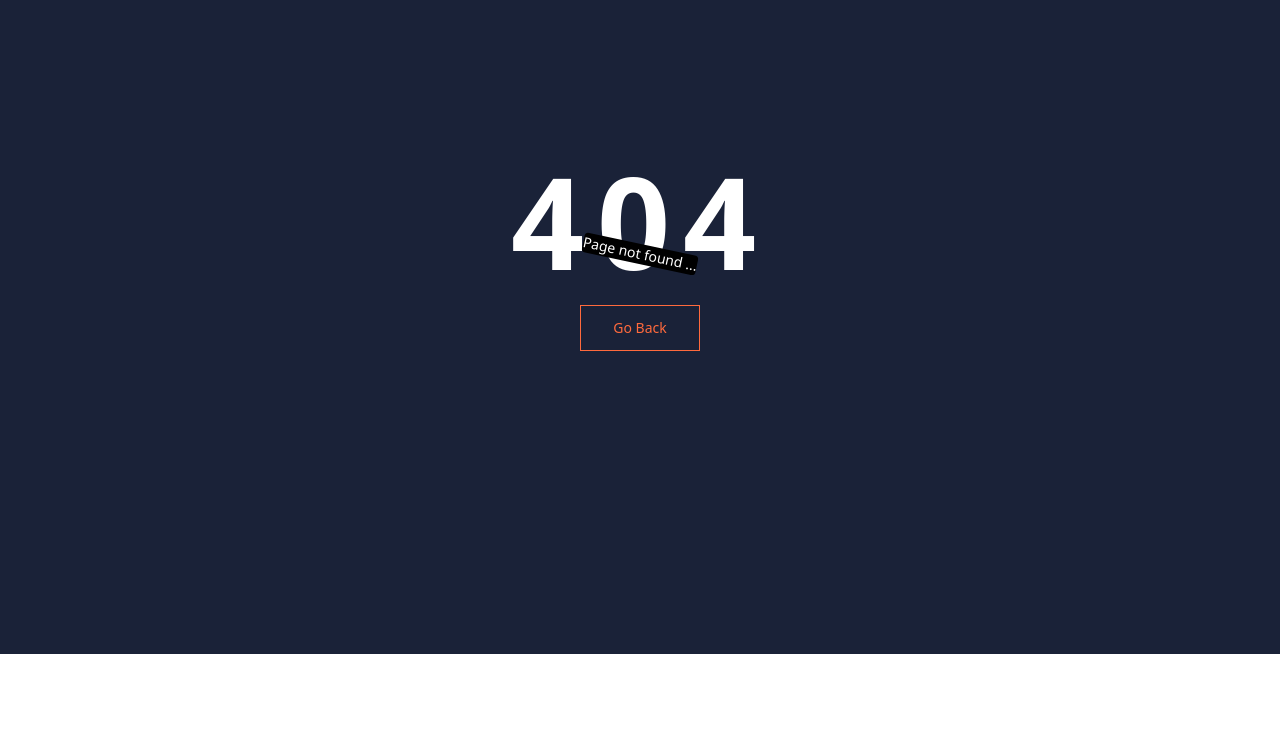
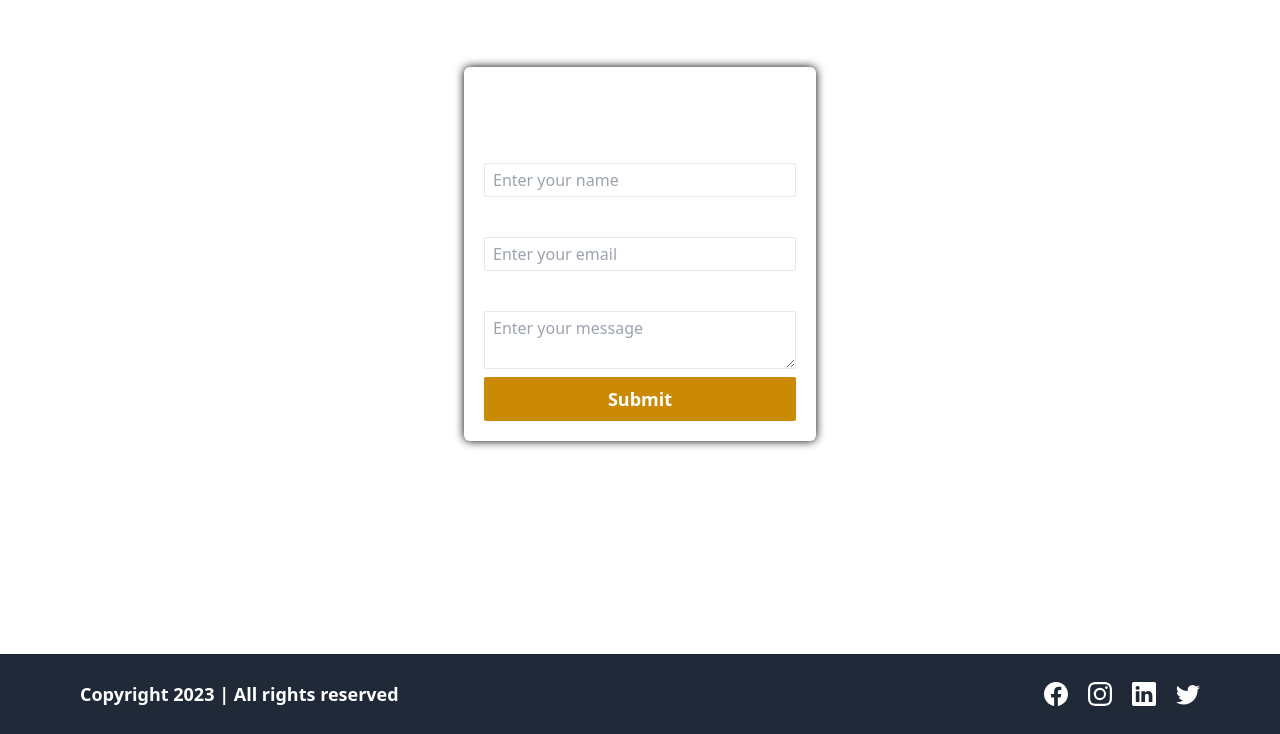
Before and after one commit to anuj123upadhyay/LMS_frontend_react, a React (Vite) app: page /contact in a window 1280 px wide. Before the commit this address had no page. Shown: the part 146-880 px from the top of the page. Before the commit the page ends 800 px from the top, so only its background shows below. Built offline with nearby package versions, Linux system fonts and the light colour scheme.

Commit message:
added contact page

```diff
--- a/src/App.jsx
+++ b/src/App.jsx
@@ -8,6 +8,7 @@
 import Signup from './Pages/Signup'
 import Login from './Pages/Login'
 import CourseList from './Pages/CoursePages/CourseList'
+import Contact from './Pages/Contact'
 
 function App() {
 
@@ -20,6 +21,7 @@
         <Route path='/signup' element={<Signup/>}></Route>
         <Route path='/login' element={<Login/>}></Route>
         <Route path='/courses' element={<CourseList/>}></Route>
+        <Route path='/contact' element={<Contact/>}></Route>
 
 
 
--- /dev/null
+++ b/src/Helpers/regexMatcher.js
@@ -0,0 +1,10 @@
+ export function isEmail(string){
+    return string.match(
+        /^(([^<>()[\]\\.,;:\s@"]+(\.[^<>()[\]\\.,;:\s@"]+)*)|.(".+"))@((\[[0-9]{1,3}\.[0-9]{1,3}\.[0-9]{1,3}\.[0-9]{1,3}\])|(([a-zA-Z\-0-9]+\.)+[a-zA-Z]{2,}))$/
+      )
+
+}
+
+export function isValidPassword(string){
+    return string.match(/^(?=.*\d)(?=.*[A-Z])(?=.*[a-z])(?=.*[a-zA-Z!#$%&? "])[a-zA-Z0-9!#$%&?]{8,20}$/)
+}
--- /dev/null
+++ b/src/Pages/Contact.jsx
@@ -0,0 +1,125 @@
+import { useState } from "react";
+import HomeLayout from "../Layouts/HomeLayout";
+import toast from "react-hot-toast";
+import axiosInstance from "../Helpers/axiosInstance";
+
+function Contact(){
+
+    const [userInput,setuserInput] = useState({
+        name:"",
+        email:"",
+        message:""
+    })
+
+    function handleInputChange(e){
+        const {name,value}= e.target;
+        setuserInput({
+            ...userInput,
+            [name]:value
+        })
+    }
+
+    async function onFormSubmit(e){
+        e.preventDefault();
+        if(!userInput.email || !userInput.message || !userInput.name  ){
+            toast.error("All Fields are required")
+            return;
+        }
+        if(!isEmail(userInput.email)){
+            toast.error("Invalid email id")
+            return;
+          }
+          //api calling
+
+          try{
+                const response = axiosInstance("/contact",userInput)
+                toast.promise(res,{
+                    loading:"Submitting your message",
+                    success:"Form submitted successfully",
+                    error:"Failed to submit the form"
+                });
+                const contactResponse = await response;
+                if(contactResponse?.data?.success){
+                    setuserInput({
+                        name:"",
+                        email:"",
+                        message:""
+                    })
+                }
+          }catch(error){
+            toast.error("operation failed ...")
+
+          }
+
+    }
+
+
+
+    return(
+       <HomeLayout>
+       <div className="flex items-center justify-center  h-[100vh]">
+       <form onSubmit={onFormSubmit} noValidate className="flex flex-col items-center justify-center gap-2 p-5 rounded-md text-white shadow-[0px_0px_10px_black] w-[22rem] ">
+            <h1 className="text-3xl font-semibold">
+                Contact Form
+            </h1>
+            <div className="flex flex-col w-full gap-1">
+                <label htmlFor="name" className="text-lg font-semibold">
+                    Name
+                </label>
+                <input
+                 type="text"
+                 className="bg-transparent border px-2 py-1 rounded-sm"
+                 id="name"
+                 name="name"
+                 placeholder="Enter your name"
+                 onChange={handleInputChange}
+                 value={userInput.name}
+                 />
+
+            </div>
+
+            <div className="flex flex-col w-full gap-1">
+                <label htmlFor="email" className="text-lg font-semibold">
+                    Email
+                </label>
+                <input
+                 type="email"
+                 className="bg-transparent border px-2 py-1 rounded-sm"
+                 id="email"
+                 name="email"
+                 placeholder="Enter your email"
+                 onChange={handleInputChange}
+                 value={userInput.email}
+                 />
+
+            </div>
+
+            <div className="flex flex-col w-full gap-1">
+                <label htmlFor="message" className="text-lg font-semibold">
+                    Message
+                </label>
+                <textarea
+
+                 className="bg-transparent border px-2 py-1 rounded-sm resize-noneh-40"
+                 id="message"
+                 name="message"
+                 placeholder="Enter your message"
+                 onChange={handleInputChange}
+                 value={userInput.message}
+                 />
+
+            </div>
+
+            <button type="submit"
+            className="w-full bg-yellow-600 hover:bg-yellow-400 transition-all ease-in-out duration-200 py-2 font-semibold text-lg cursor-pointer rounded-sm"
+            >
+                 Submit
+            </button>
+        </form>
+        </div>
+
+       </HomeLayout>
+    )
+
+}
+export default Contact;
--- a/src/Pages/Signup.jsx
+++ b/src/Pages/Signup.jsx
@@ -6,6 +6,7 @@
 // importing taosts from react-hot-toast
 import {toast} from "react-hot-toast"
 import { createAccount } from "../Redux/Slices/AuthSlice";
+import { isEmail, isValidPassword } from "../Helpers/regexMatcher";
 
 function Signup(){
 
@@ -65,14 +66,12 @@
         return;
     }
     // checking valid email  using regex
-    if(!signupData.email.match(
-        /^(([^<>()[\]\\.,;:\s@"]+(\.[^<>()[\]\\.,;:\s@"]+)*)|.(".+"))@((\[[0-9]{1,3}\.[0-9]{1,3}\.[0-9]{1,3}\.[0-9]{1,3}\])|(([a-zA-Z\-0-9]+\.)+[a-zA-Z]{2,}))$/
-      )){
+    if(!isEmail(!signupData.email)){
         toast.error("Invalid email id")
         return;
       }
     //   checking password validation using regex
-    if(!signupData.password.match(/^(?=.*\d)(?=.*[A-Z])(?=.*[a-z])(?=.*[a-zA-Z!#$%&? "])[a-zA-Z0-9!#$%&?]{8,20}$/)){
+    if(!isValidPassword(!signupData.password)){
         toast.error("Password should be 8-20 characters long,At least one uppercase characte ,At least one lowercase characte,At least one digit,At least one special character")
         return;
     }
```
